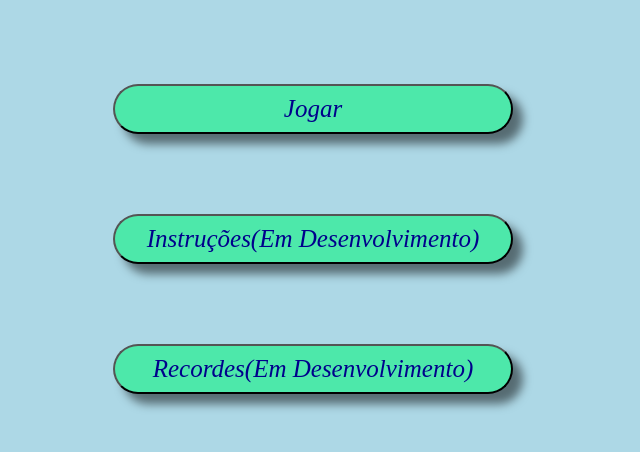
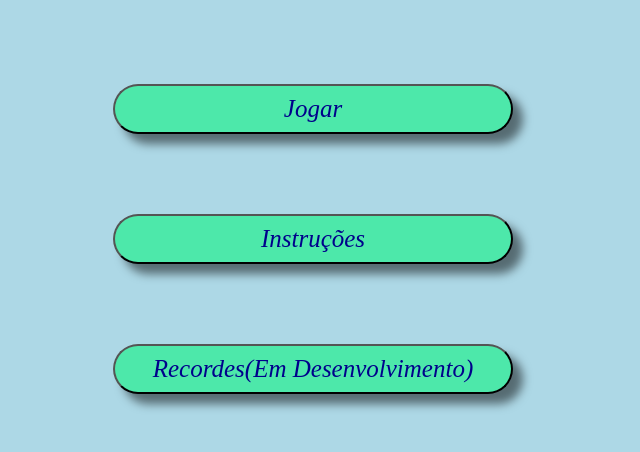
Before and after one commit to PedroNery404/jogo-dos-botoes, a PHP site: page / in a window 1280 px wide. Shown: the top 452 px of the page, without its empty margins (327-967 px from the left). Run offline with PHP 8.4, Linux system fonts and the light colour scheme; some web fonts are replaced.

Commit message:
Update index.php

```diff
--- a/index.php
+++ b/index.php
@@ -34,7 +34,7 @@
 		<br><br>
 		<a href="Jogar.php"><button>Jogar</button></a>
 		<br>
-		<a href="Instruçoes.php"><button>Instruções(Em Desenvolvimento)</button></a>
+		<a href="Instruçoes.php"><button>Instruções</button></a>
 		<br>
 		<a href="Recordes.php"><button>Recordes(Em Desenvolvimento)</button></a>
 		<br>
```
